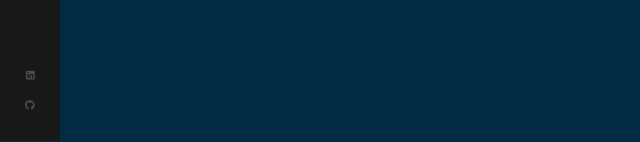
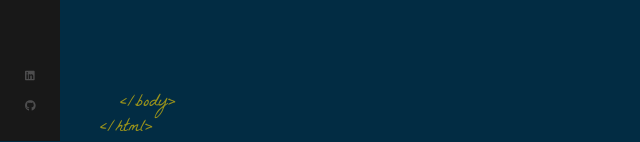
Before and after one commit to JMNagy/portfolio-react, a React (Create React App) app: page / in a window 1280 px wide. Shown: the part 659-801 px from the top of the page, without its empty margins (0-640 px from the left). Built offline with nearby package versions, Linux system fonts and the light colour scheme.

Commit message:
Added body and bottom tags w/styles.

```diff
--- a/src/App.scss
+++ b/src/App.scss
@@ -19,5 +19,5 @@ $primary-color: #ffd700;
 
 input,
 textarea {
-  font-family: 'helvetica-neu';
+  font-family: 'Helvetica Neue';
 }
--- a/src/components/Layout/index.js
+++ b/src/components/Layout/index.js
@@ -1,11 +1,23 @@
+import { Outlet } from 'react-router-dom'
 import Sidebar from '../Sidebar'
 import './index.scss'
 
 const Layout = () => {
   return (
-    <>
+    <div className="App">
       <Sidebar />
-    </>
+      <div className="page">
+        <span className="tags top-tags">&lt;body&gt;</span>
+
+        <Outlet />
+
+        <span className="tags bottom-tags">
+          &lt;/body&gt;
+          <br />
+          <span className="bottom-tag-html">&lt;/html&gt;</span>
+        </span>
+      </div>
+    </div>
   )
 }
 
--- a/src/components/Layout/index.scss
+++ b/src/components/Layout/index.scss
@@ -0,0 +1,24 @@
+.page {
+  width: 100%;
+  height: 100%;
+  position: absolute;
+}
+
+.top-tags {
+  bottom: auto;
+  top: 35px;
+}
+
+.tags {
+  color: #ffd700;
+  opacity: 0.6;
+  position: absolute;
+  bottom: 0;
+  left: 120px;
+  font-size: 18px;
+  font-family: 'La Belle Aurore';
+}
+
+.bottom-tag-html {
+  margin-left: -20px;
+}
--- a/src/index.css
+++ b/src/index.css
@@ -4,7 +4,7 @@ html {
 
 body {
   margin: 0;
-  font-family: 300 11px/1.4 'Helvetica Neue', 'san-serif';
+  font: 300 11px/1.4 'Helvetica Neue', 'san-serif';
   color: #444;
   background: #022c43;
   overflow: hidden;
```
